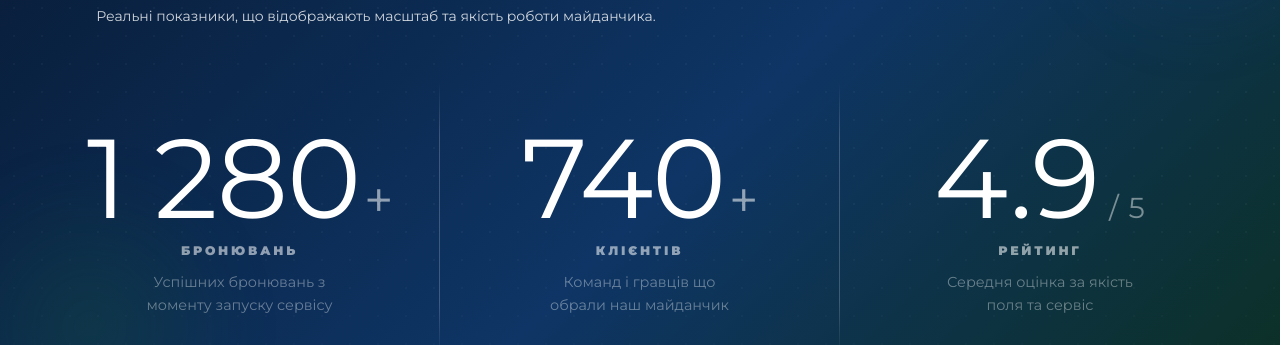
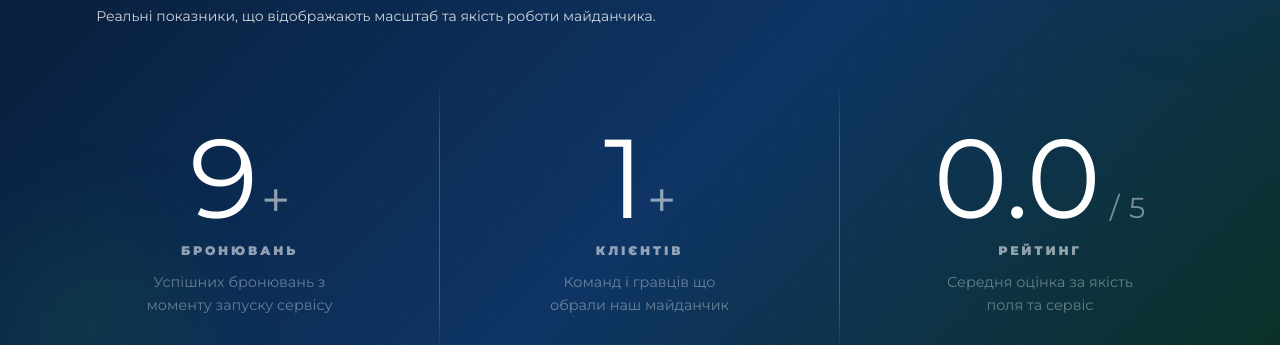
Before and after one commit to Ajwata/fcdl-store, a Next.js app: page / in a window 1280 px wide. Shown: the part 5731-6076 px from the top of the page. Built offline with nearby package versions, Linux system fonts and the light colour scheme; no server answers.

Commit message:
Use real data in home stats section

```diff
--- a/src/app/page.tsx
+++ b/src/app/page.tsx
@@ -7,23 +7,56 @@ import { LiveStreams } from "@/components/live-streams";
 import { SiteFooter } from "@/components/site-footer";
 import { SiteHeader } from "@/components/site-header";
 import { StatsSection } from "@/components/stats-section";
+import type { StatItem } from "@/data/cms-defaults";
+import { getBookings } from "@/lib/bookings";
+import { getAllClientUsers } from "@/lib/client-auth";
 import { getCmsContent } from "@/lib/cms-content";
 import { getPublicClientReviews } from "@/lib/client-engagement";
 import { formatDateUk, getDateSortValue } from "@/lib/date-format";
 
 export const dynamic = "force-dynamic";
 
+function resolveLiveStatValue(item: StatItem, stats: { bookingsCount: number; clientsCount: number; averageRating: number }): number {
+  const label = item.label.toLowerCase();
+  if (label.includes("брон")) return stats.bookingsCount;
+  if (label.includes("клієн") || label.includes("грав")) return stats.clientsCount;
+  if (label.includes("рейтинг") || label.includes("оцін")) return stats.averageRating;
+  return item.targetValue;
+}
+
 export default async function Home() {
-  const cms = await getCmsContent();
+  const [cms, bookings, users, allReviews] = await Promise.all([
+    getCmsContent(),
+    getBookings(),
+    getAllClientUsers(),
+    getPublicClientReviews(),
+  ]);
   const { galleryItems, heroSlides, newsItems } = cms;
-  const latestReviews = await getPublicClientReviews(3);
-  const allReviews = await getPublicClientReviews();
+  const latestReviews = allReviews.slice(0, 3);
 
   const totalReviews = allReviews.length;
-  const averageRating = totalReviews > 0
-    ? (allReviews.reduce((sum, review) => sum + Number(review.rating), 0) / totalReviews).toFixed(1)
-    : "0.0";
-  const averageStars = Math.floor(Number(averageRating));
+  const averageRatingNumber = totalReviews > 0
+    ? allReviews.reduce((sum, review) => sum + Number(review.rating), 0) / totalReviews
+    : 0;
+  const averageRating = averageRatingNumber.toFixed(1);
+  const averageStars = Math.floor(averageRatingNumber);
+
+  const bookingsCount = bookings.length;
+  const uniquePhones = new Set<string>();
+  bookings.forEach((booking) => uniquePhones.add(booking.clientPhone.replace(/\D/g, "")));
+  users.forEach((user) => uniquePhones.add(user.phone.replace(/\D/g, "")));
+  const clientsCount = uniquePhones.size;
+
+  const liveStats = {
+    bookingsCount,
+    clientsCount,
+    averageRating: Number(averageRating),
+  };
+
+  const statsItems = cms.statsSection.items.map((item) => ({
+    ...item,
+    targetValue: resolveLiveStatValue(item, liveStats),
+  }));
 
   const ratingScale = [5, 4, 3, 2, 1].map((rating) => {
     const count = allReviews.filter((item) => Math.round(item.rating) === rating).length;
@@ -190,7 +223,7 @@ export default async function Home() {
           </div>
         </section>
 
-        <StatsSection items={cms.statsSection.items} badge={cms.statsSection.badge} title={cms.statsSection.title} description={cms.statsSection.description} />
+        <StatsSection items={statsItems} badge={cms.statsSection.badge} title={cms.statsSection.title} description={cms.statsSection.description} />
 
         <section id="reviews" className="section-block mx-auto max-w-7xl px-6 py-20 lg:px-10 lg:py-24">
           <div className="grid gap-6 lg:grid-cols-[0.92fr_1.08fr]">
```
